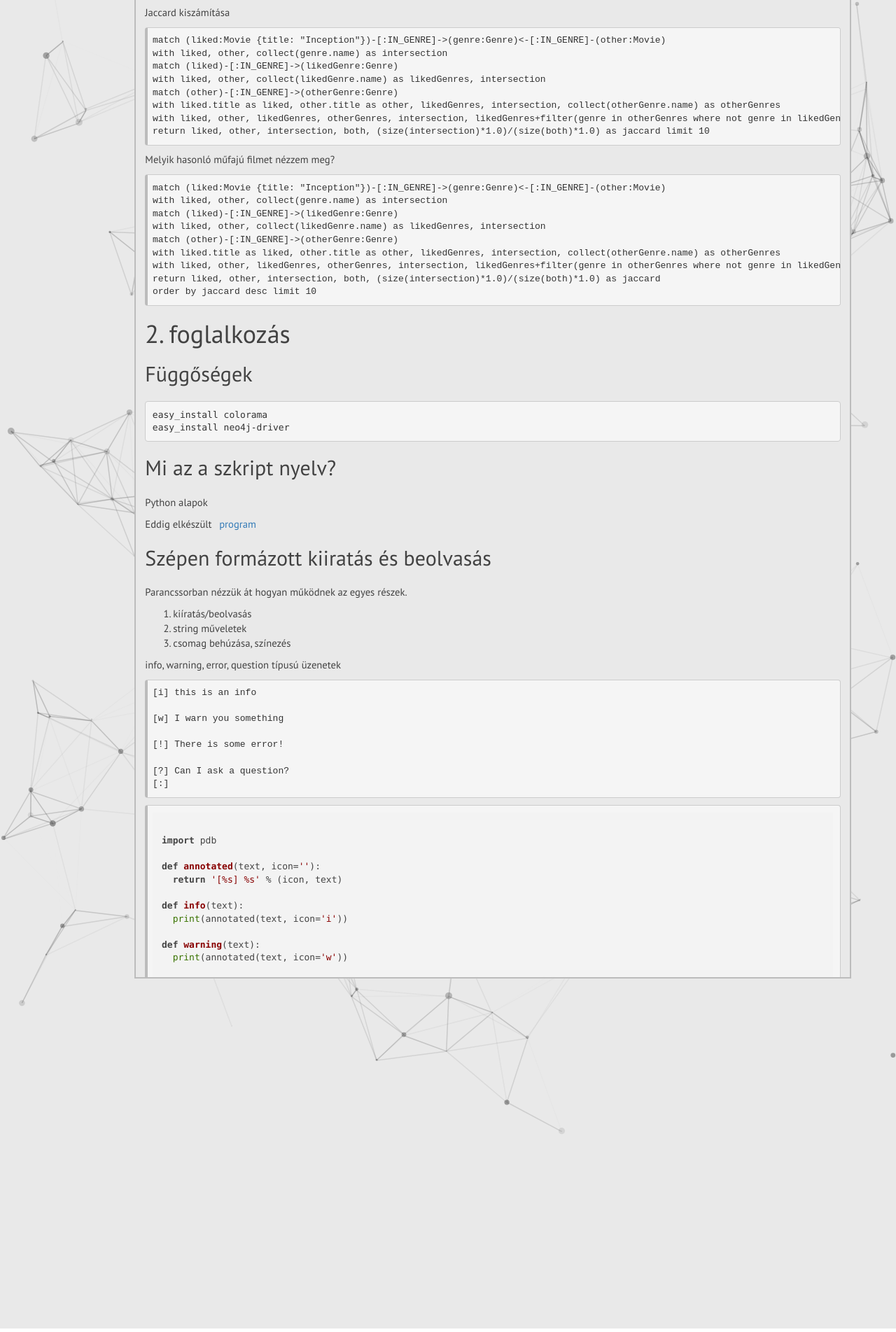
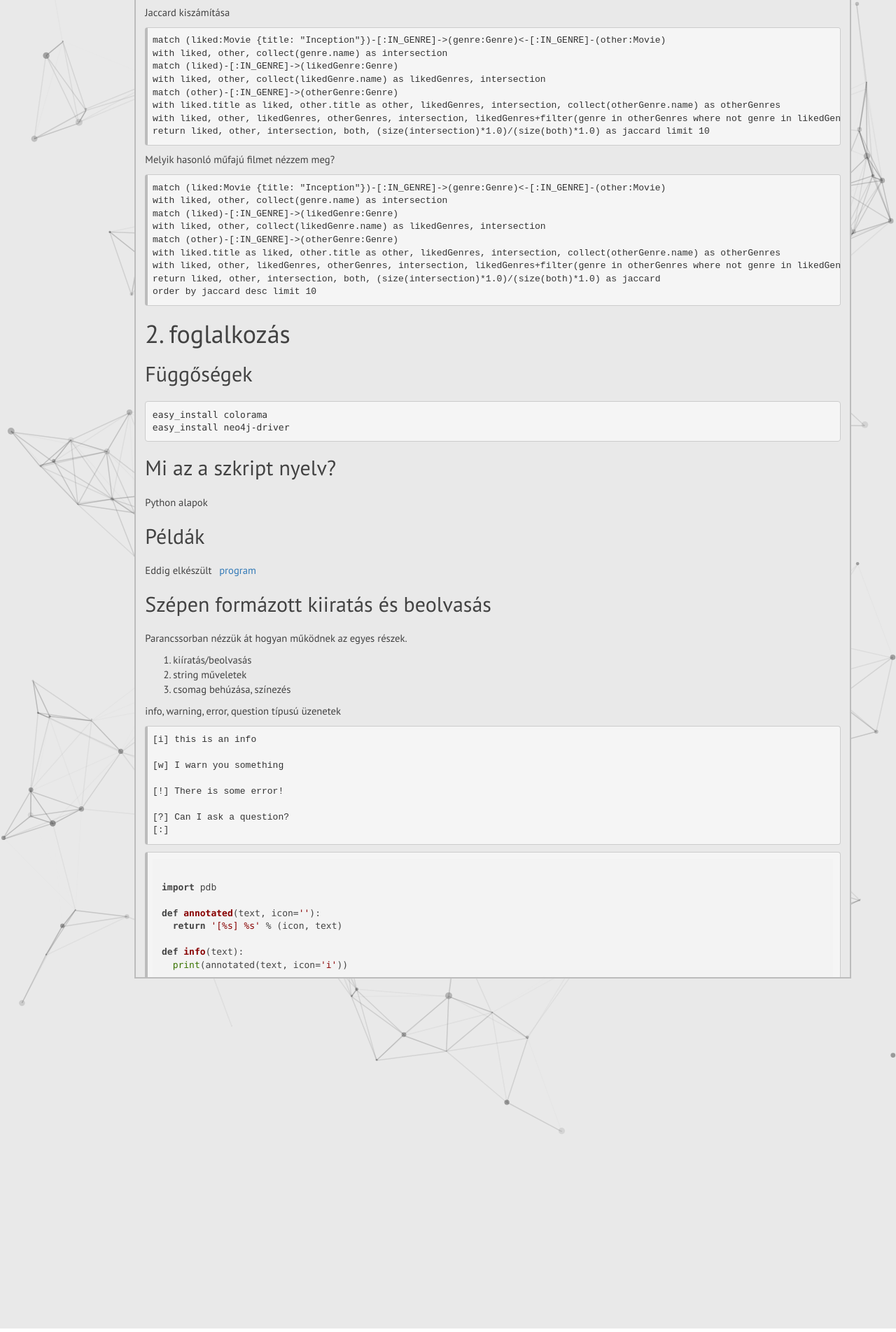
Before and after one commit to geryxyz/geryxyz, a Jekyll site: the page built from content/pgp/secondary-4h.html, in a window 1280 px wide. Shown: the part 3102-5005 px from the top of the page at 70% size. Built offline with Jekyll 4.4.1, drawn with Linux system fonts in a browser that asks for light colours; nearby versions of some CDN libraries; library files that are not in the unit come from our copies.

Commit message:
Update secondary-4h.html

```diff
--- a/content/pgp/secondary-4h.html
+++ b/content/pgp/secondary-4h.html
@@ -181,6 +181,7 @@ easy_install neo4j-driver
 <h2>Mi az a szkript nyelv?</h2>
 <p>Python alapok</p>
 
+<h2>Példák</h2>
 <p>Eddig elkészült <a href="https://drive.google.com/file/d/1xDaxxjzeTCMK076d7sm9r8cuIRLnVRrw/view?usp=sharing">program</a></p>
 
 <h2>Szépen formázott kiiratás és beolvasás</h2>
```
